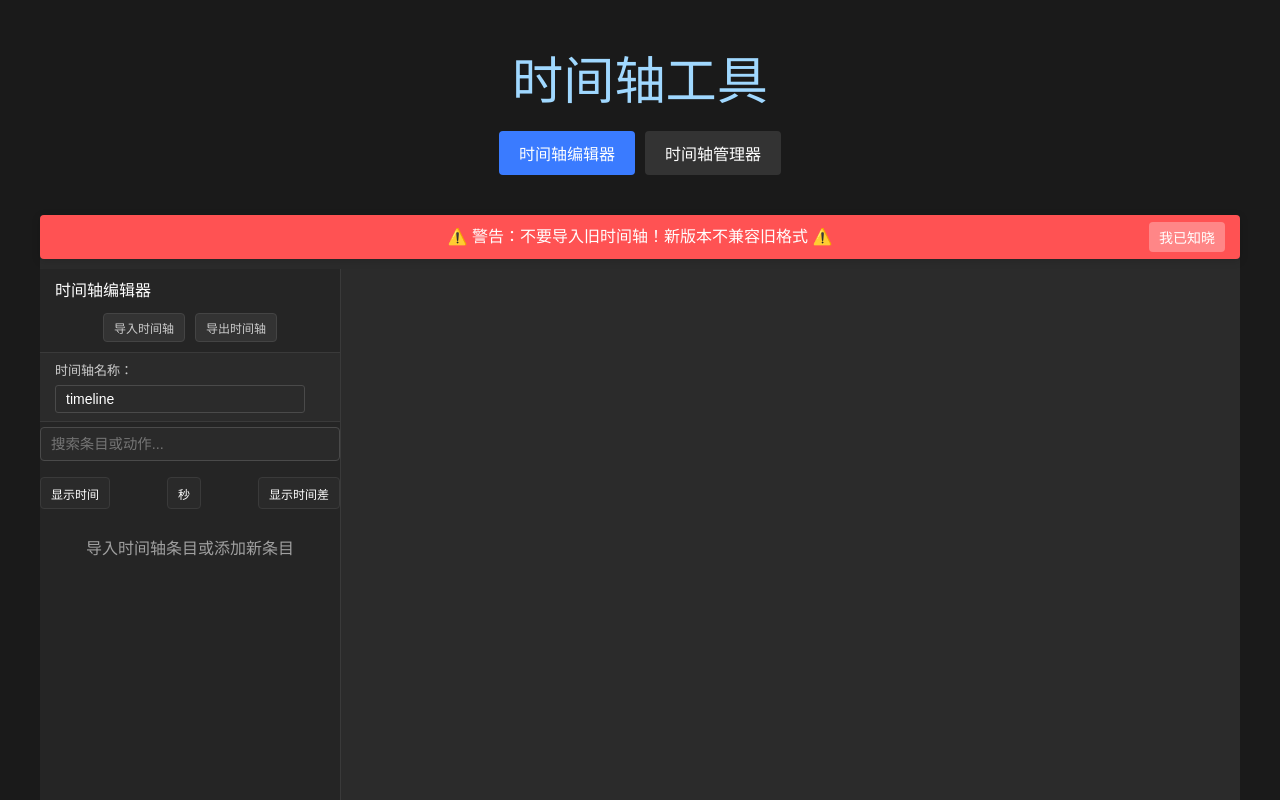
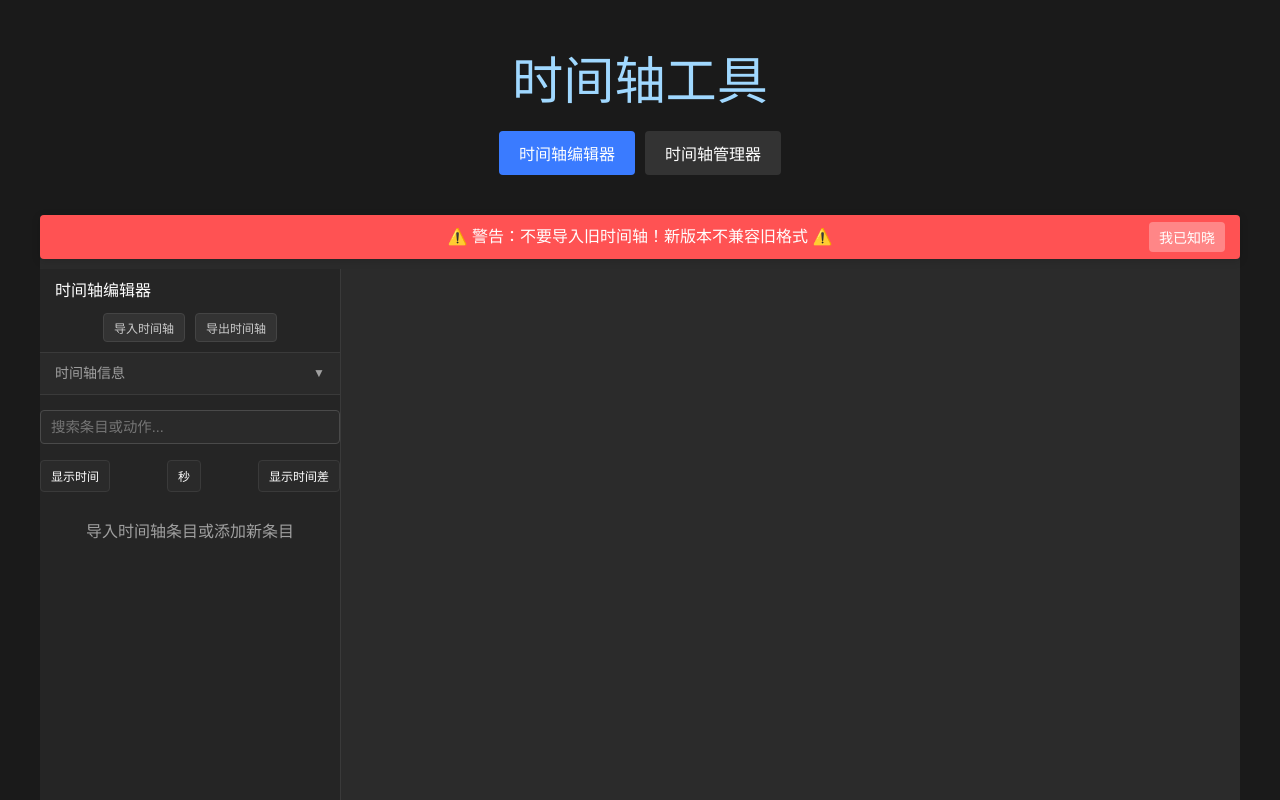
Before and after one commit to zfxsquare/aetimeline, a React (Vite) app: page / in a window 1280 px wide. Shown: the top 800 px of the page. Built offline with nearby package versions, Linux system fonts and the light colour scheme.

Commit message:
add info

```diff
--- a/src/components/TimelineEditor.css
+++ b/src/components/TimelineEditor.css
@@ -889,36 +889,51 @@
 }
 
 .timeline-name-input {
-  width: 100%;
-  padding: 8px 15px;
+  padding: 15px;
   border-bottom: 1px solid #3a3a3a;
-  background-color: #2b2b2b;
-  box-sizing: border-box;
+  background-color: #2a2a2a;
 }
 
 .timeline-name-input .input-group {
+  margin-bottom: 10px;
   display: flex;
   flex-direction: column;
-  align-items: flex-start;
-  gap: 5px;
-  width: 100%;
+}
+
+.timeline-name-input .input-group:last-child {
   margin-bottom: 0;
 }
 
 .timeline-name-input label {
-  color: #ccc;
-  font-size: 13px;
+  margin-bottom: 5px;
+  color: #a0a0a0;
+  font-size: 0.9em;
 }
 
-.timeline-name-input input {
+.timeline-name-input input,
+.timeline-name-input textarea {
+  background-color: #333;
+  border: 1px solid #4a4a4a;
+  color: #ffffff;
+  padding: 8px 10px;
+  border-radius: 4px;
+  font-size: 0.9em;
   width: 100%;
-  padding: 5px 8px;
-  border: 1px solid #4a4a4a;
-  border-radius: 3px;
-  font-size: 14px;
-  background-color: #2b2b2b;
-  color: #ffffff;
   box-sizing: border-box;
+}
+
+.timeline-name-input textarea {
+  resize: vertical;
+  min-height: 60px;
+  font-family: inherit;
+  line-height: 1.4;
+}
+
+.timeline-name-input input:focus,
+.timeline-name-input textarea:focus {
+  outline: none;
+  border-color: #5a87c3;
+  box-shadow: 0 0 0 1px #5a87c3;
 }
 
 .groups-section {
@@ -1422,3 +1437,110 @@
   font-size: 14px;
   color: #ccc;
 }
+
+.timeline-info-section {
+  background-color: #2a2a2a;
+  border-bottom: 1px solid #3a3a3a;
+  margin-bottom: 10px;
+}
+
+.timeline-info-header {
+  padding: 10px 15px;
+  display: flex;
+  align-items: center;
+  justify-content: space-between;
+  cursor: pointer;
+  transition: background-color 0.2s;
+}
+
+.timeline-info-header:hover {
+  background-color: #333;
+}
+
+.timeline-info-header h3 {
+  margin: 0;
+  font-size: 14px;
+  color: #a0a0a0;
+}
+
+.expand-icon {
+  color: #a0a0a0;
+  font-size: 12px;
+  transition: transform 0.2s;
+}
+
+.expand-icon.expanded {
+  transform: rotate(180deg);
+}
+
+.timeline-info-content {
+  max-height: 0;
+  overflow: hidden;
+  transition: max-height 0.3s ease-out;
+}
+
+.timeline-info-content.expanded {
+  max-height: 500px;
+  overflow: visible;
+}
+
+.timeline-info-content .input-group {
+  margin: 0 15px 10px;
+  display: flex;
+  flex-direction: column;
+  width: calc(100% - 30px);
+}
+
+.timeline-info-content .input-group:last-child {
+  margin-bottom: 15px;
+}
+
+.timeline-info-content label {
+  margin-bottom: 5px;
+  color: #a0a0a0;
+  font-size: 0.9em;
+  width: 100%;
+}
+
+.timeline-info-content input,
+.timeline-info-content textarea {
+  background-color: #333;
+  border: 1px solid #4a4a4a;
+  color: #ffffff;
+  padding: 8px 10px;
+  border-radius: 4px;
+  font-size: 0.9em;
+  width: 100%;
+  box-sizing: border-box;
+  font-family: inherit;
+}
+
+.timeline-info-content textarea {
+  resize: vertical;
+  min-height: 60px;
+  line-height: 1.4;
+}
+
+.timeline-info-content input:focus,
+.timeline-info-content textarea:focus {
+  outline: none;
+  border-color: #5a87c3;
+  box-shadow: 0 0 0 1px #5a87c3;
+}
+
+.required {
+  color: #ff4d4f;
+  margin-left: 4px;
+}
+
+.timeline-info-content input.invalid,
+.timeline-info-content textarea.invalid {
+  border-color: #ff4d4f;
+  background-color: rgba(255, 77, 79, 0.1);
+}
+
+.timeline-info-content input.invalid:focus,
+.timeline-info-content textarea.invalid:focus {
+  border-color: #ff4d4f;
+  box-shadow: 0 0 0 1px #ff4d4f;
+}
--- a/src/components/TimelineEditor.tsx
+++ b/src/components/TimelineEditor.tsx
@@ -71,6 +71,10 @@ interface TimelineEntry {
 
 interface TimelineConfig {
   name: string;
+  mapId: string;
+  description: string;  // 添加描述字段
+  author: string;      // 添加作者字段
+  acr: string;         // 添加适用ACR字段
   entries: TimelineEntry[];
 }
 
@@ -91,6 +95,11 @@ const generateId = (): string => {
 const TimelineEditor: React.FC<TimelineEditorProps> = ({ importedEntries = [] }) => {
   // 基本配置状态
   const [name, setName] = useState('timeline');
+  const [mapId, setMapId] = useState('');
+  const [description, setDescription] = useState('');
+  const [author, setAuthor] = useState('');
+  const [acr, setAcr] = useState('');
+  const [isInfoExpanded, setIsInfoExpanded] = useState(false);  // 添加展开状态
 
   // 条目相关状态
   const [selectedEntry, setSelectedEntry] = useState<TimelineEntry | null>(null);
@@ -209,8 +218,23 @@ const TimelineEditor: React.FC<TimelineEditorProps> = ({ importedEntries = [] })
     });
   }, [timelineEntries, searchText, entryGroupMap]);
 
+  // 检查所有必填项是否已填写
+  const validateRequiredFields = (): boolean => {
+    return name.trim() !== '' &&
+           mapId.trim() !== '' &&
+           description.trim() !== '' &&
+           author.trim() !== '' &&
+           acr.trim() !== '';
+  };
+
   // 导出时间轴配置
   const exportTimeline = () => {
+    // 检查必填项
+    if (!validateRequiredFields()) {
+      alert('请填写所有必填项：时间轴名称、地图ID、描述、作者和适用ACR');
+      return;
+    }
+
     // 确保所有组已保存
     saveGroupsForCurrentEntry();
 
@@ -228,6 +252,10 @@ const TimelineEditor: React.FC<TimelineEditorProps> = ({ importedEntries = [] })
     // 创建配置对象
     const config: TimelineConfig = {
       name,
+      mapId,
+      description,  // 添加描述
+      author,      // 添加作者
+      acr,         // 添加ACR
       entries: entriesWithGroups
     };
 
@@ -298,6 +326,10 @@ const TimelineEditor: React.FC<TimelineEditorProps> = ({ importedEntries = [] })
 
         // 更新编辑器状态
         setName(config.name || '');
+        setMapId(config.mapId || '');
+        setDescription(config.description || '');  // 设置描述
+        setAuthor(config.author || '');           // 设置作者
+        setAcr(config.acr || '');                // 设置ACR
 
         // 处理时间轴条目和组映射
         if (config.entries && config.entries.length > 0) {
@@ -459,15 +491,62 @@ const TimelineEditor: React.FC<TimelineEditorProps> = ({ importedEntries = [] })
             </div>
           </div>
 
-          <div className="timeline-name-input">
+          <div className="timeline-info-section">
+            <div className="timeline-info-header" onClick={() => setIsInfoExpanded(!isInfoExpanded)}>
+              <h3>时间轴信息</h3>
+              <span className={`expand-icon ${isInfoExpanded ? 'expanded' : ''}`}>▼</span>
+            </div>
+            <div className={`timeline-info-content ${isInfoExpanded ? 'expanded' : ''}`}>
               <div className="input-group">
-              <label>时间轴名称：</label>
+                <label>时间轴名称：<span className="required">*</span></label>
                 <input
                   type="text"
                   value={name}
                   onChange={(e) => setName(e.target.value)}
                   placeholder="输入时间轴名称"
+                  className={name.trim() === '' ? 'invalid' : ''}
                 />
+              </div>
+              <div className="input-group">
+                <label>地图ID：<span className="required">*</span></label>
+                <input
+                  type="text"
+                  value={mapId}
+                  onChange={(e) => setMapId(e.target.value)}
+                  placeholder="输入地图ID"
+                  className={mapId.trim() === '' ? 'invalid' : ''}
+                />
+              </div>
+              <div className="input-group">
+                <label>时间轴描述：<span className="required">*</span></label>
+                <textarea
+                  value={description}
+                  onChange={(e) => setDescription(e.target.value)}
+                  placeholder="输入时间轴描述"
+                  rows={3}
+                  className={description.trim() === '' ? 'invalid' : ''}
+                />
+              </div>
+              <div className="input-group">
+                <label>作者：<span className="required">*</span></label>
+                <input
+                  type="text"
+                  value={author}
+                  onChange={(e) => setAuthor(e.target.value)}
+                  placeholder="输入作者名称"
+                  className={author.trim() === '' ? 'invalid' : ''}
+                />
+              </div>
+              <div className="input-group">
+                <label>适用ACR：<span className="required">*</span></label>
+                <input
+                  type="text"
+                  value={acr}
+                  onChange={(e) => setAcr(e.target.value)}
+                  placeholder="输入适用ACR版本"
+                  className={acr.trim() === '' ? 'invalid' : ''}
+                />
+              </div>
             </div>
           </div>
 
```
Lines whose indentation alone changed are shown as unchanged.
